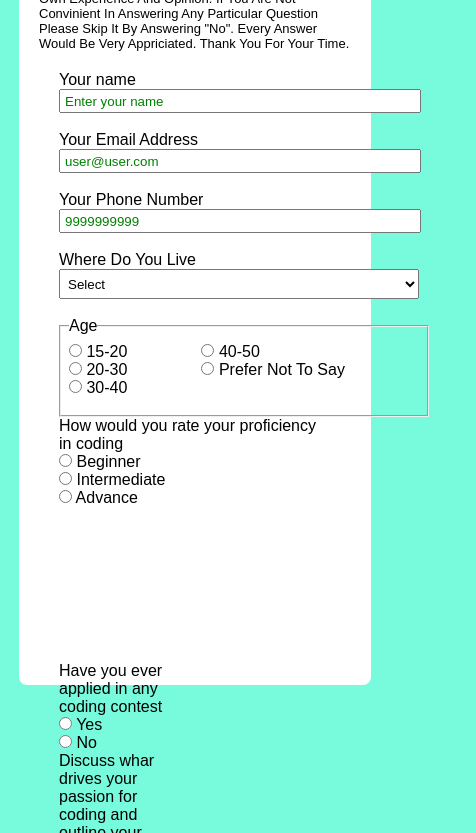
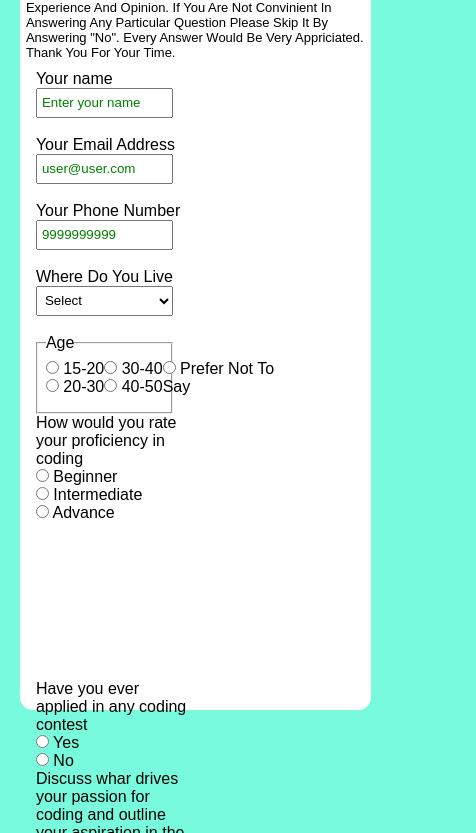
Before and after one commit to erkrishnapandit/survey-form, a plain HTML site: page index.html in a window 390 px wide. Shown: the part 92-925 px from the top of the page, 476 px wide, since content can reach past the window. Drawn offline with Linux system fonts and the light colour scheme.

Commit message:
CSS Styling responsivness improved.

```diff
--- a/index.html
+++ b/index.html
@@ -10,30 +10,33 @@
 
 <body>
     <div class="form-container">
-        <h2 id="main-heading">Survey Form</h2>
-        <p id="para-one">Feel Free To Answer The Question Based On Your Own Experience And Opinion. If You Are Not
-            Convinient In Answering Any Particular Question Please Skip It By Answering "No". Every Answer Would Be Very
-            Appriciated. Thank You For Your Time. </p>
-        <form action=""  method="get">
+        <div>
+            <h2 id="main-heading">Survey Form</h2>
+            <p id="para-one">Feel Free To Answer The Question Based On Your Own Experience And Opinion. If You Are Not
+                Convinient In Answering Any Particular Question Please Skip It By Answering "No". Every Answer Would Be
+                Very
+                Appriciated. Thank You For Your Time. </p>
+        </div>
+        <form action="" method="get">
             <div id="div-1">
                 <div>
                     <label for="name">Your name</label>
                     <br />
-                    <input class="text-input" type="text" placeholder="Enter your name">
+                    <input type="text" placeholder="Enter your name">
                 </div>
                 <br />
 
                 <div>
-                    <label for="email" >Your Email Address</label>
+                    <label for="email">Your Email Address</label>
                     <br />
-                    <input class="text-input" type="email" placeholder="user@user.com">
+                    <input type="email" placeholder="user@user.com">
                 </div>
                 <br />
 
                 <div>
                     <label for="phone">Your Phone Number</label>
                     <br />
-                    <input class="text-input" type="number" placeholder="9999999999">
+                    <input type="number" placeholder="9999999999">
                 </div>
                 <br />
 
@@ -42,7 +45,7 @@
                     <br />
                     <select name="address" id="address">
                         <option value="select" selected>Select</option>
-                        <option value="delhi" >Delhi</option>
+                        <option value="delhi">Delhi</option>
                         <option value="mumbai">Mumbai</option>
                         <option value="hydrabad">Hydrabad</option>
                         <option value="pune">Pune</option>
@@ -113,21 +116,22 @@
                         <label for="No">No</label>
                     </div>
                     <div>
-                        <label for="coding">Discuss whar drives your passion for coding and outline your aspiration in the field.</label>
+                        <label for="coding">Discuss whar drives your passion for coding and outline your aspiration in
+                            the field.</label>
                         <br>
-                        <textarea name="coding" id="coding" rows="4" cols="50"></textarea>
+                        <textarea name="coding" id="coding"></textarea>
                     </div>
 
                     <div>
                         <label for="coding">What are some challenges you have faced while coding?</label>
                         <br>
-                        <textarea name="coding" id="coding" rows="4" cols="50"></textarea>
+                        <textarea name="coding" id="coding"></textarea>
                     </div>
 
                     <div>
                         <label for="coding">Please list the Data Structure you have a strong understing of.</label>
                         <br>
-                        <textarea name="coding" id="coding" rows="4" cols="50"></textarea>
+                        <textarea name="coding" id="coding"></textarea>
                     </div>
                 </div>
                 <button id="submit-btn" type="submit"> Submit Form</button>
--- a/style.css
+++ b/style.css
@@ -1,23 +1,30 @@
 *{
     margin: 0;
     padding: 0;
+    box-sizing: border-box;
 }
 body{
     background-color: rgb(120, 250, 220);
     font-family: sans-serif;
+    height: 100vh;
+    display: flex;
+    justify-content: center;
+    align-items: center;
 }
-
+h2{
+    color: green;
+}
 p{
     font-size: small;
 }
 .form-container{
+    display: flex;
+    flex-direction: column;
     border: none;
-    border-radius: 8px;
-    padding: 20px;
-    width: 80%;
-    height: 85vh;
-    margin: auto;
-    margin-top: 20px;
+    border-radius: .8em;
+    padding: .4em;
+    width: 90vw;
+    height: 90vh;
     background-color: white;
 }
 
@@ -26,39 +33,41 @@ form{
     flex-direction: row;
     flex-wrap: wrap;
     justify-content: space-between;
-    margin: 20px;
+
 }
 
 input[type=text] {
-    width: 350px;
-    height: 12px;
+    width: 90%;
+    height: 30px;
     padding: 4px;
 }
 
 input[type=email] {
-    width: 350px;
-    height: 12px;
+    width: 90%;
+    height: 30px;
     padding: 4px;
 }
 
 input[type=number] {
-    width: 350px;
-    height: 12px;
+    width: 90%;
+    height: 30px;
     padding: 4px;
 }
 
 #div-1{
-    min-width: 45%;
+    width: 45%;
     height: 70vh;
+    margin: 10px;
 }
 
 #div-2{
     width: 45%;
     height: 70vh;
+    margin: 10px;
 }
 
 select{
-    width: 360px;
+    width: 90%;
     height: 30px;
     padding: 4px;
 }
@@ -67,7 +76,7 @@ fieldset{
     display: flex;
     flex-direction: column;
     flex-wrap: wrap;
-    width: 350px;
+    width: 90%;
     height: 80px;
     padding: 8px;
     justify-content: flex-start;
@@ -76,11 +85,16 @@ fieldset{
 button{
     height: 30px;
     width: 100%;
-    margin: 10px 0;
+    margin: 10px;
     color: white;
     background-color: rgb(21, 195, 5);
     border-radius: 5px;
     border: none;
+}
+textarea{
+    height: 50px;
+    width: 80%;
+    margin: 5px 0;
 }
 
 ::placeholder{
```
